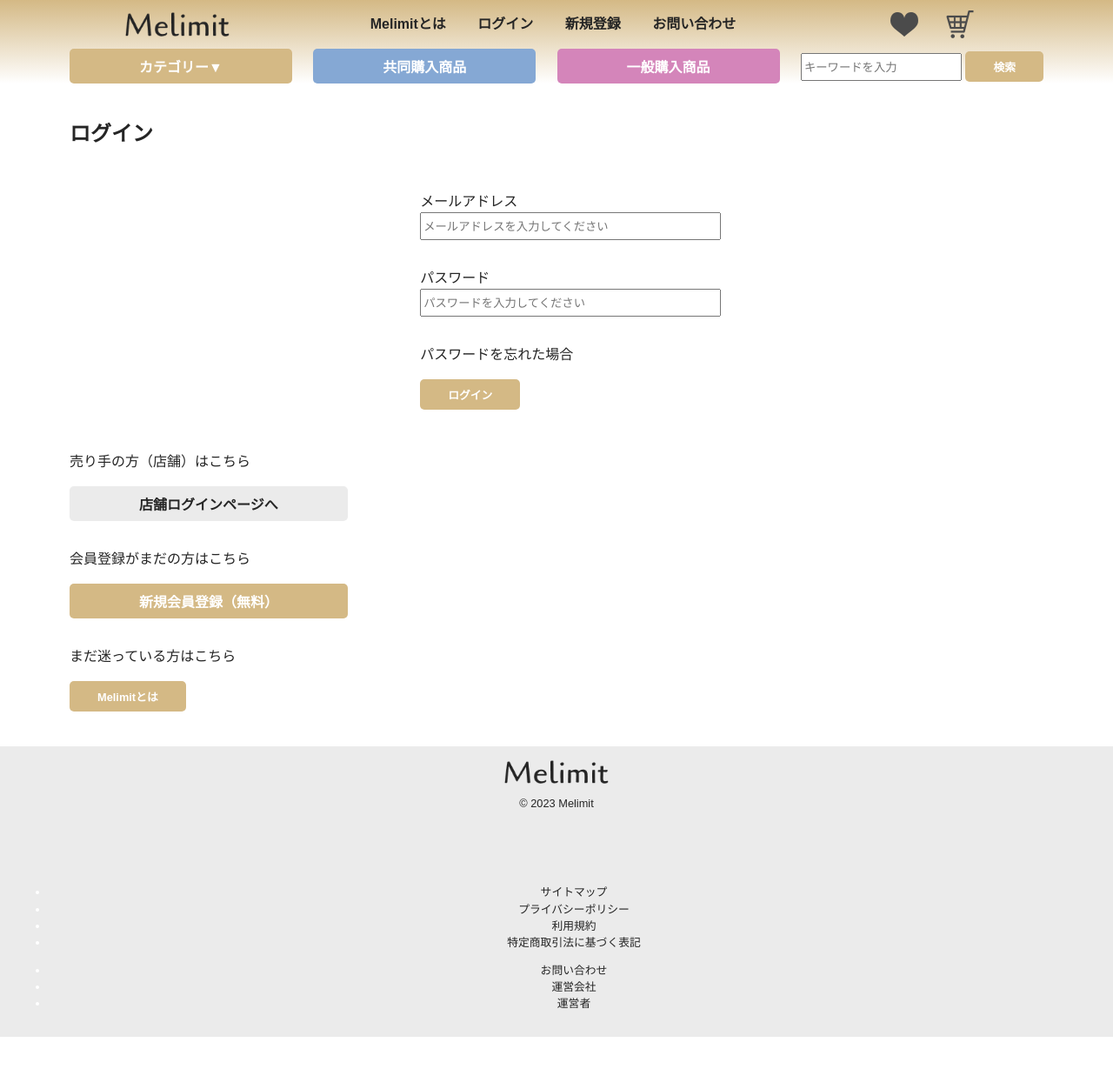
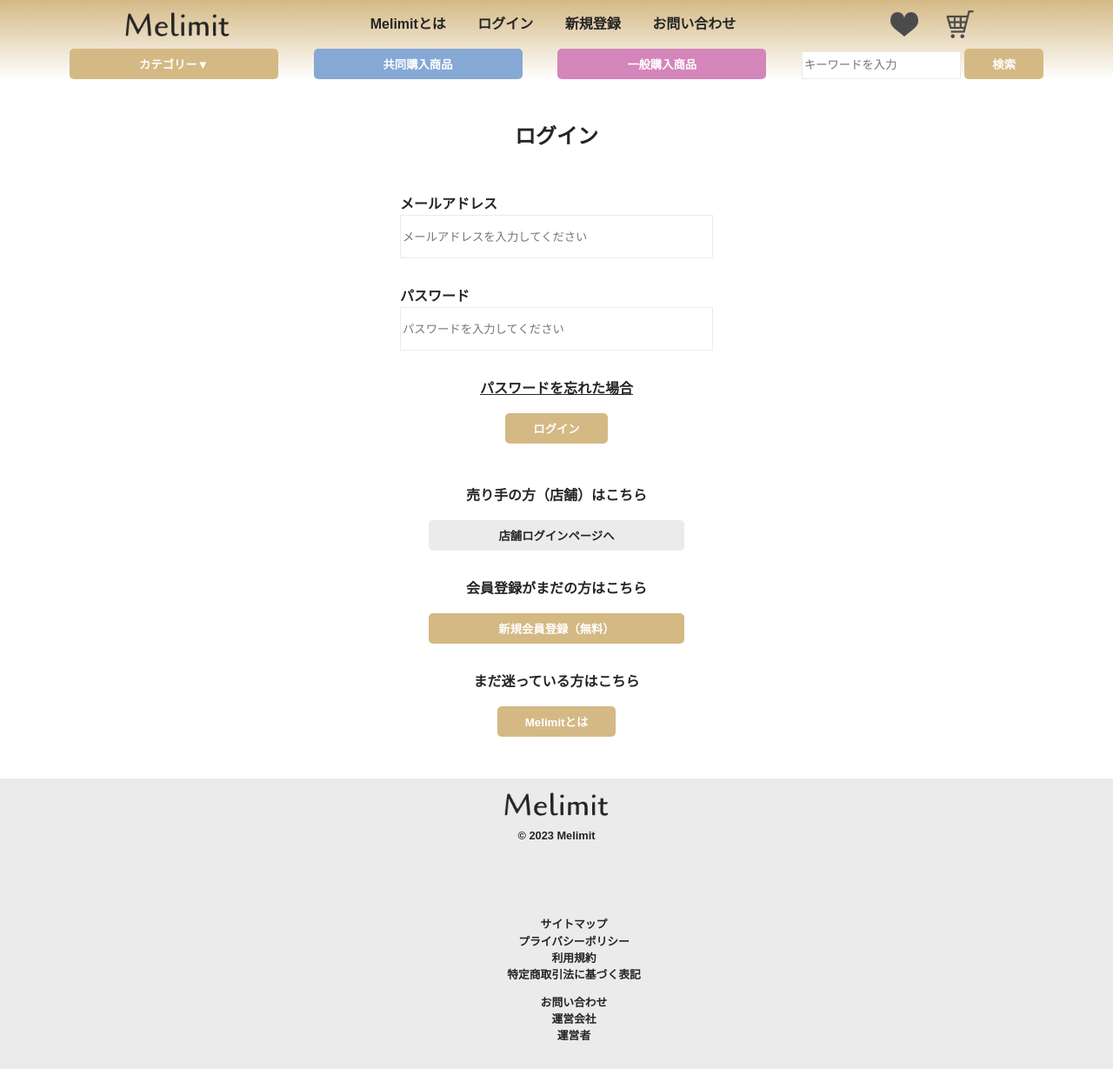
Before and after one commit to shumpei-kayano/2023TeamA, a Django app: page /login/ in a window 1280 px wide. Shown: the whole page at 87% size. Before the commit the page ends 1192 px from the top, so only its background shows below. Run offline with Django 4.2, Linux system fonts and the light colour scheme; style sheets or scripts are compiled from the project's sources.

Commit message:
修正２

```diff
--- a/src/user/static/css/_base.scss
+++ b/src/user/static/css/_base.scss
@@ -568,11 +568,12 @@
 
 
 // へッダー・フッターの共通CSSを記述
+header , footer {
+    width: 100%;
+}
 header {
-    display: block;
     background-image: linear-gradient(180deg, $main_color 0%, $melimit_white 100%);
     padding: 0 5rem;
-    font-weight: bold;
 }
 .header_logo,.footer_logo {
     width: 7.5rem;
@@ -607,8 +608,10 @@ header {
     justify-content: space-between;
     align-items: center;
 }
+.search-form {
+  height: 2rem;
+}
 footer {
-    display: block;
     background-color: $melimit_gray;
     padding: 1rem;
     text-align: center;
@@ -622,21 +625,21 @@ footer {
 html {
     height: -webkit-fill-available;
     font-size: 100%;
-    font-weight: 400;
+    font-weight: 500;
     font-style: normal;
+    font-weight: bold;
     scroll-behavior: smooth;
 }
 body {
     font-family: "Noto Sans JP", sans-serif;
     color: $melimit_black;
     background-color: $melimit_white;
+    margin: 0 auto;
 }
-
-main {
-    width: 90%;
-    margin: 2.5rem 5rem;
+main{
+  max-width: 1200px;
+  margin: 3rem auto;
 }
-
 a {
     text-decoration: none;
     color: $melimit_black;
@@ -644,4 +647,27 @@ a {
     &:hover {
         opacity: 1;
     }
+    &.underline{
+        text-decoration: underline;
+    }
 }
+input {
+  height: 50px;
+  border: solid 1px $melimit_gray;
+}
+input:focus {
+  border-bottom: 2px solid ;
+  outline: none;
+}
+li{
+  list-style: none;
+}
+button{
+  border-radius: 5px;
+  font-weight: bold;
+  border: none;
+  cursor: pointer;
+  &:hover {
+      opacity: 1;
+  }
+}
--- a/src/user/static/css/_component.scss
+++ b/src/user/static/css/_component.scss
@@ -1,17 +1,6 @@
 // 共通のコンポーネント
 
 // ボタン
-button{
-    border-radius: 5px;
-    font-weight: bold;
-    border: none;
-    cursor: pointer;
-    &:hover {
-        opacity: 0.8;
-    }
-}
-
-
 .btn {
     &--beige {
         background-color: $main_color;
@@ -31,18 +20,17 @@ button{
     }
     &--middle {
         padding: 0.5rem 5rem;
-        font-size: 1rem;
     }
     &--small {
         padding: 0.5rem 2rem;
-        font-size: 0.8rem;
     }
     &--big {
         padding: 1rem 5rem;
-        font-size: 1rem;
     }
 }
-// フォーム
-input {
-    height: 2rem;
-  }
+.center {
+    text-align: center;
+}
+.fw--middle {
+    font-weight:100;
+}
--- a/src/user/static/css/_index.scss
+++ /dev/null
@@ -1,3 +0,0 @@
-h1 {
-    color: blue;
-}
--- a/src/user/templates/base.html
+++ b/src/user/templates/base.html
@@ -29,7 +29,7 @@
             <button class="btn--pink btn--middle" type="button">一般購入商品</button>
             <form method="get" action="#" class="header_search">
                 <label>
-                    <input type="text" name="search" placeholder="キーワードを入力">
+                    <input class="search-form" type="text" name="search" placeholder="キーワードを入力">
                 </label>
                     <button class="btn--beige btn--small" type="submit" value="検索">検索</button>
             </form>
```
